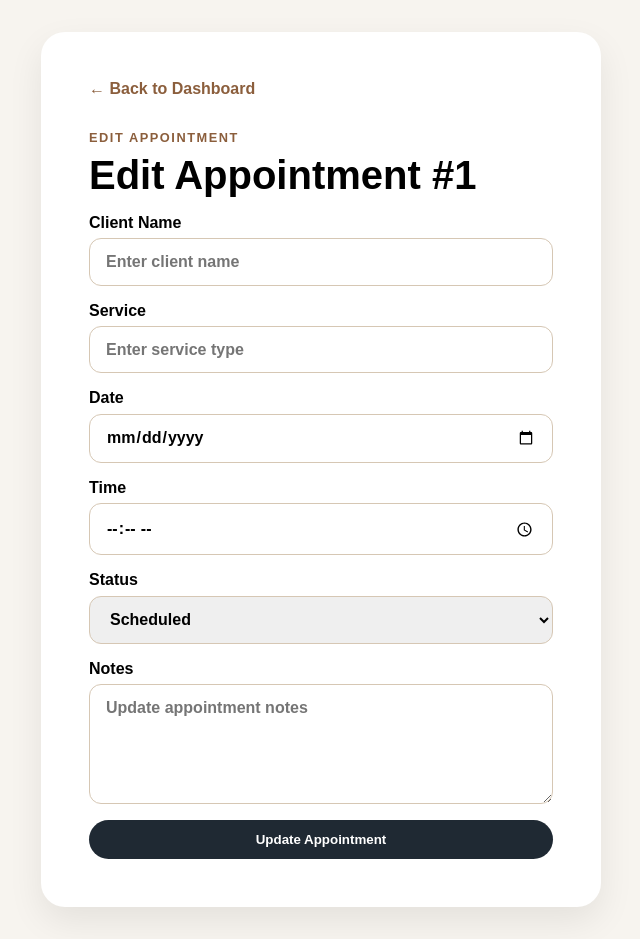
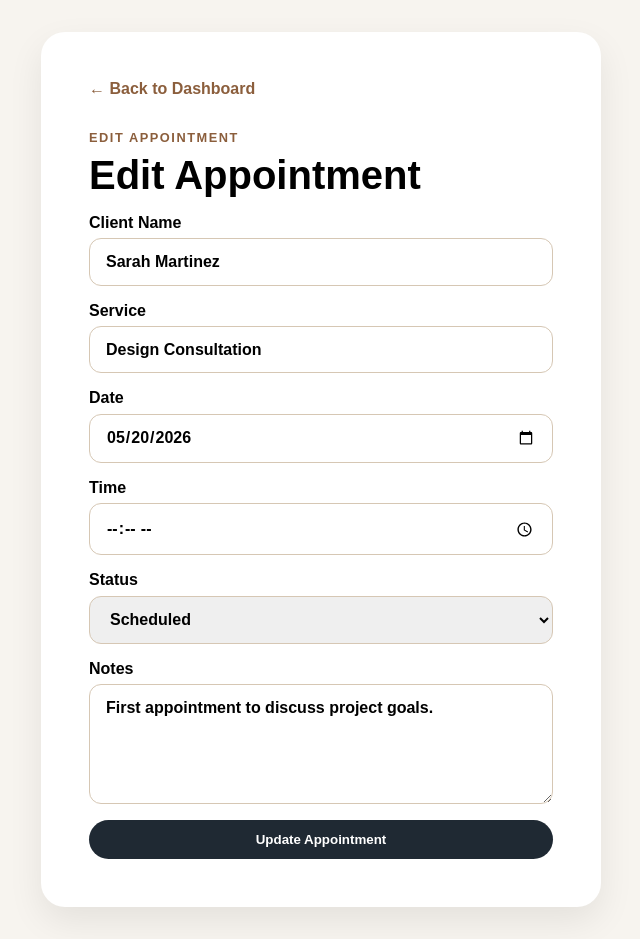
Before and after one commit to adamBlank99/appointment_scheduler_app, a React (Vite) app: page /edit/1 in a window 1280 px wide. Shown: the whole page, without its empty margins (319-959 px from the left). Built offline with nearby package versions, Linux system fonts and the light colour scheme.

Commit message:
Add appointment form state handling

```diff
--- /dev/null
+++ b/src/components/AppointmentForm.jsx
@@ -0,0 +1,114 @@
+import { useState } from "react"
+
+const emptyForm = {
+  clientName: "",
+  service: "",
+  date: "",
+  time: "",
+  status: "Scheduled",
+  notes: "",
+}
+
+function AppointmentForm({
+  initialValues = emptyForm,
+  buttonText = "Save Appointment",
+  onSubmit,
+}) {
+  const [formData, setFormData] = useState(initialValues)
+
+  function handleChange(event) {
+    const { name, value } = event.target
+
+    setFormData((currentData) => ({
+      ...currentData,
+      [name]: value,
+    }))
+  }
+
+  function handleSubmit(event) {
+    event.preventDefault()
+
+    if (!formData.clientName || !formData.service || !formData.date || !formData.time) {
+      alert("Please fill out the required fields.")
+      return
+    }
+
+    onSubmit(formData)
+  }
+
+  return (
+    <form className="appointment-form" onSubmit={handleSubmit}>
+      <label>
+        Client Name
+        <input
+          type="text"
+          name="clientName"
+          value={formData.clientName}
+          onChange={handleChange}
+          placeholder="Enter client name"
+        />
+      </label>
+
+      <label>
+        Service
+        <input
+          type="text"
+          name="service"
+          value={formData.service}
+          onChange={handleChange}
+          placeholder="Enter service type"
+        />
+      </label>
+
+      <label>
+        Date
+        <input
+          type="date"
+          name="date"
+          value={formData.date}
+          onChange={handleChange}
+        />
+      </label>
+
+      <label>
+        Time
+        <input
+          type="time"
+          name="time"
+          value={formData.time}
+          onChange={handleChange}
+        />
+      </label>
+
+      <label>
+        Status
+        <select
+          name="status"
+          value={formData.status}
+          onChange={handleChange}
+        >
+          <option>Scheduled</option>
+          <option>Pending</option>
+          <option>Completed</option>
+          <option>Cancelled</option>
+        </select>
+      </label>
+
+      <label>
+        Notes
+        <textarea
+          name="notes"
+          value={formData.notes}
+          onChange={handleChange}
+          placeholder="Add appointment notes"
+        ></textarea>
+      </label>
+
+      <button className="primary-button" type="submit">
+        {buttonText}
+      </button>
+    </form>
+  )
+}
+
+export default AppointmentForm
--- a/src/pages/EditAppointment.jsx
+++ b/src/pages/EditAppointment.jsx
@@ -1,7 +1,39 @@
-import { Link, useParams } from "react-router-dom"
+import { Link, useNavigate, useParams } from "react-router-dom"
+import AppointmentForm from "../components/AppointmentForm"
+import { sampleAppointments } from "../data/sampleAppointments"
 
 function EditAppointment() {
   const { id } = useParams()
+  const navigate = useNavigate()
+
+  const appointment = sampleAppointments.find(
+    (item) => item.id === Number(id)
+  )
+
+  function handleUpdateAppointment(formData) {
+    console.log("Updated appointment:", {
+      id,
+      ...formData,
+    })
+
+    alert("Appointment updated successfully!")
+    navigate("/dashboard")
+  }
+
+  if (!appointment) {
+    return (
+      <main className="form-page">
+        <section className="form-card">
+          <Link className="back-link" to="/dashboard">
+            ← Back to Dashboard
+          </Link>
+
+          <h1>Appointment Not Found</h1>
+          <p>This appointment does not exist.</p>
+        </section>
+      </main>
+    )
+  }
 
   return (
     <main className="form-page">
@@ -11,48 +43,13 @@ function EditAppointment() {
         </Link>
 
         <p className="eyebrow">Edit Appointment</p>
-        <h1>Edit Appointment #{id}</h1>
+        <h1>Edit Appointment</h1>
 
-        <form className="appointment-form">
-          <label>
-            Client Name
-            <input type="text" placeholder="Enter client name" />
-          </label>
-
-          <label>
-            Service
-            <input type="text" placeholder="Enter service type" />
-          </label>
-
-          <label>
-            Date
-            <input type="date" />
-          </label>
-
-          <label>
-            Time
-            <input type="time" />
-          </label>
-
-          <label>
-            Status
-            <select>
-              <option>Scheduled</option>
-              <option>Pending</option>
-              <option>Completed</option>
-              <option>Cancelled</option>
-            </select>
-          </label>
-
-          <label>
-            Notes
-            <textarea placeholder="Update appointment notes"></textarea>
-          </label>
-
-          <button className="primary-button" type="submit">
-            Update Appointment
-          </button>
-        </form>
+        <AppointmentForm
+          initialValues={appointment}
+          buttonText="Update Appointment"
+          onSubmit={handleUpdateAppointment}
+        />
       </section>
     </main>
   )
--- a/src/pages/NewAppointment.jsx
+++ b/src/pages/NewAppointment.jsx
@@ -1,6 +1,15 @@
-import { Link } from "react-router-dom"
+import { Link, useNavigate } from "react-router-dom"
+import AppointmentForm from "../components/AppointmentForm"
 
 function NewAppointment() {
+  const navigate = useNavigate()
+
+  function handleCreateAppointment(formData) {
+    console.log("New appointment:", formData)
+    alert("Appointment created successfully!")
+    navigate("/dashboard")
+  }
+
   return (
     <main className="form-page">
       <section className="form-card">
@@ -11,46 +20,10 @@ function NewAppointment() {
         <p className="eyebrow">New Appointment</p>
         <h1>Create Appointment</h1>
 
-        <form className="appointment-form">
-          <label>
-            Client Name
-            <input type="text" placeholder="Enter client name" />
-          </label>
-
-          <label>
-            Service
-            <input type="text" placeholder="Enter service type" />
-          </label>
-
-          <label>
-            Date
-            <input type="date" />
-          </label>
-
-          <label>
-            Time
-            <input type="time" />
-          </label>
-
-          <label>
-            Status
-            <select>
-              <option>Scheduled</option>
-              <option>Pending</option>
-              <option>Completed</option>
-              <option>Cancelled</option>
-            </select>
-          </label>
-
-          <label>
-            Notes
-            <textarea placeholder="Add appointment notes"></textarea>
-          </label>
-
-          <button className="primary-button" type="submit">
-            Save Appointment
-          </button>
-        </form>
+        <AppointmentForm
+          buttonText="Save Appointment"
+          onSubmit={handleCreateAppointment}
+        />
       </section>
     </main>
   )
```
